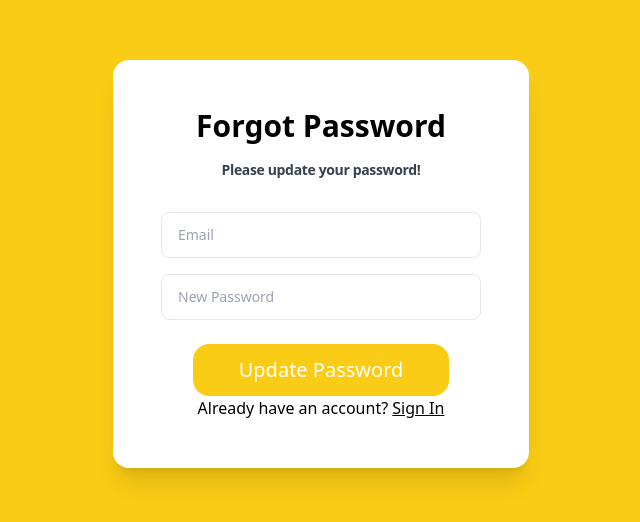
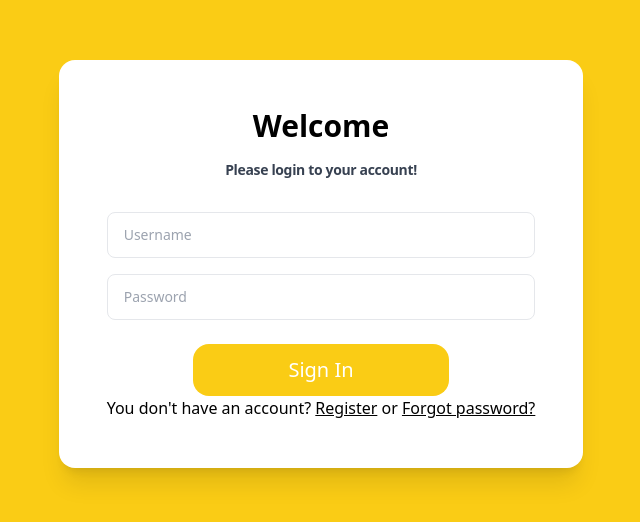
Before and after one commit to bnitish101/PythonFastApiReactTailwindCSS_UserAuthentication, a React (Create React App) app in the folder frontend/: page / in a window 1280 px wide. Shown: the part 136-658 px from the top of the page, without its empty margins (319-959 px from the left). Built offline with nearby package versions, Linux system fonts and the light colour scheme.

Commit message:
call useState hook to set the page props

```diff
--- a/frontend/src/App.js
+++ b/frontend/src/App.js
@@ -1,15 +1,31 @@
+import React, { useState } from 'react';
 import './App.css';
 import Forgot from './form/Forgot';
 import Login from './form/Login';
 import Register from './form/Register';
 
 function App() {
+  const[page, setPage] = useState("login")
+
+  const choosePage = () => {
+    if (page === "login") {
+      return <Login setPage={setPage} />;
+    }
+    if (page === "forgot") {
+      return <Forgot setPage={setPage} />;
+    }
+    if (page === "register") {
+      return <Register setPage={setPage} />;
+    }
+  }
+
   return (
     <div className="min-h-screen bg-yellow-400 flex justify-center items-center">
       <div className="py-12 px-12 bg-white rounded-2xl shadow-xl z-20">
         {/* <Login/> */}
         {/* <Register/> */}
-        <Forgot/>
+        {/* <Forgot/> */}
+        {choosePage()}
       </div>
     </div>
   );
```
